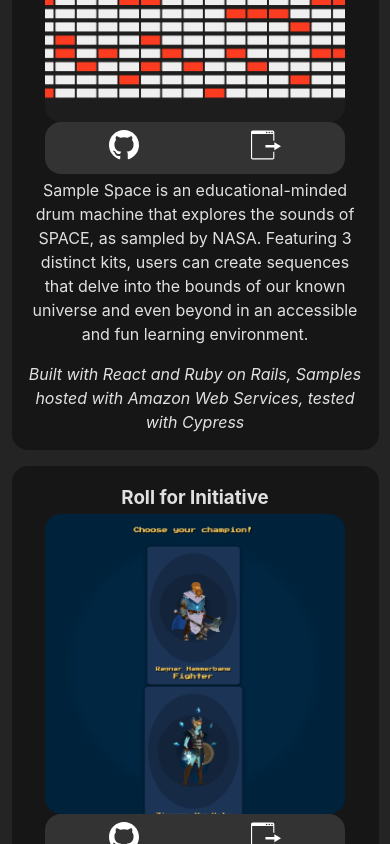
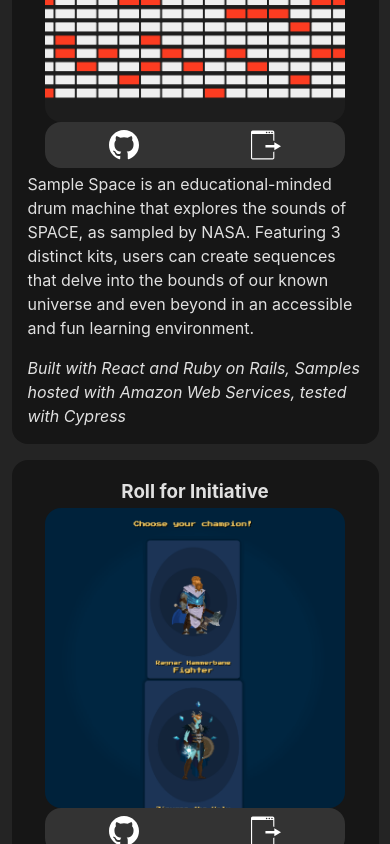
Before and after one commit to jskomal/portfolio, a React (Vite) app: page / in a window 390 px wide. Shown: the part 1500-2344 px from the top of the page. Built offline with nearby package versions, Linux system fonts and the light colour scheme.

Commit message:
Minor Styling update for the project cards

```diff
--- a/src/App.css
+++ b/src/App.css
@@ -123,7 +123,7 @@ a:hover {
 
 .img-and-links {
 	display: grid;
-	grid-template-columns: 9fr 1fr;
+	grid-template-columns: 4.5fr 1fr;
 	margin-bottom: 0.25rem;
 }
 
@@ -133,10 +133,16 @@ a:hover {
 	width: 100px;
 	background-color: #333;
 	border-radius: 1rem;
+	line-height: 0;
 }
 
 .project-links > a > img {
 	scale: 1.5;
+	translate: 3px;
+}
+
+.project-card > p {
+	padding: 0 2rem;
 }
 
 @media screen and (max-width: 500px) {
@@ -153,6 +159,7 @@ a:hover {
 
 	.project-links > a > img {
 		scale: 1;
+		translate: 0;
 	}
 
 	.img-and-links {
@@ -167,4 +174,8 @@ a:hover {
 		max-width: 300px;
 		padding: 0.5rem;
 	}
+	.project-card > p {
+		padding: 0;
+		text-align: left;
+	}
 }
```
